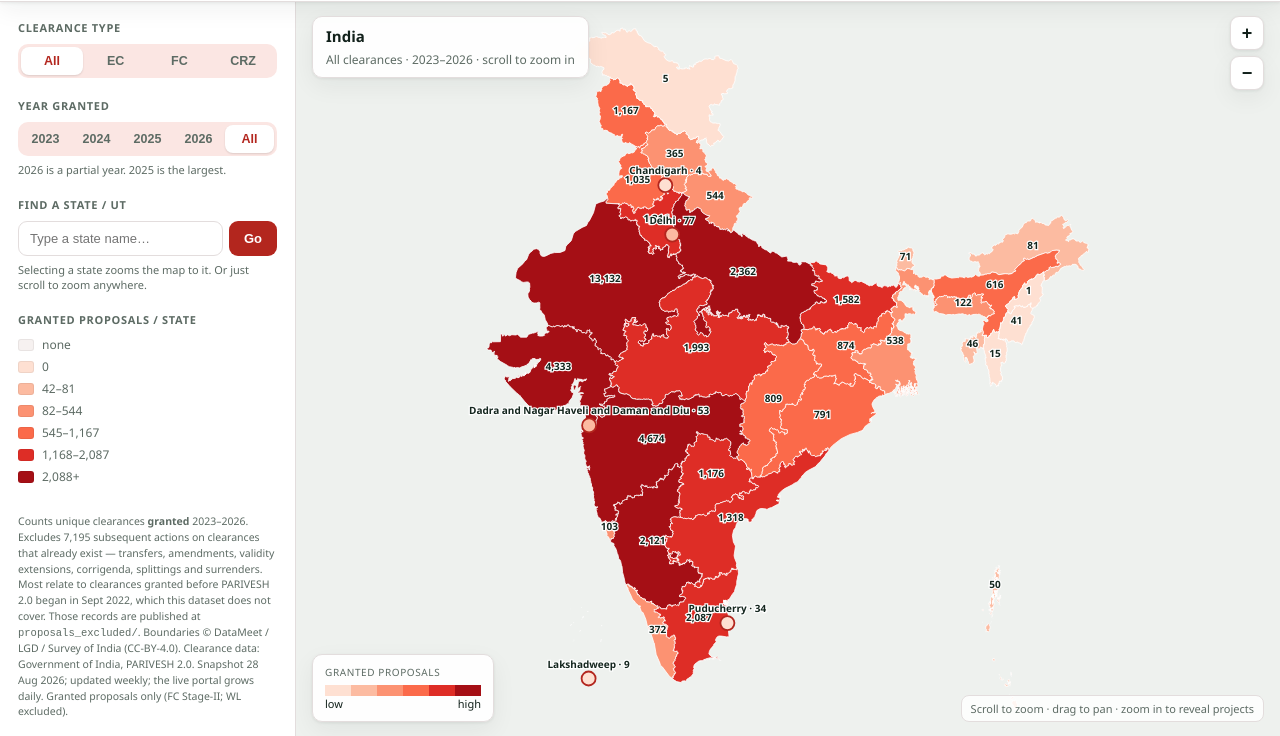
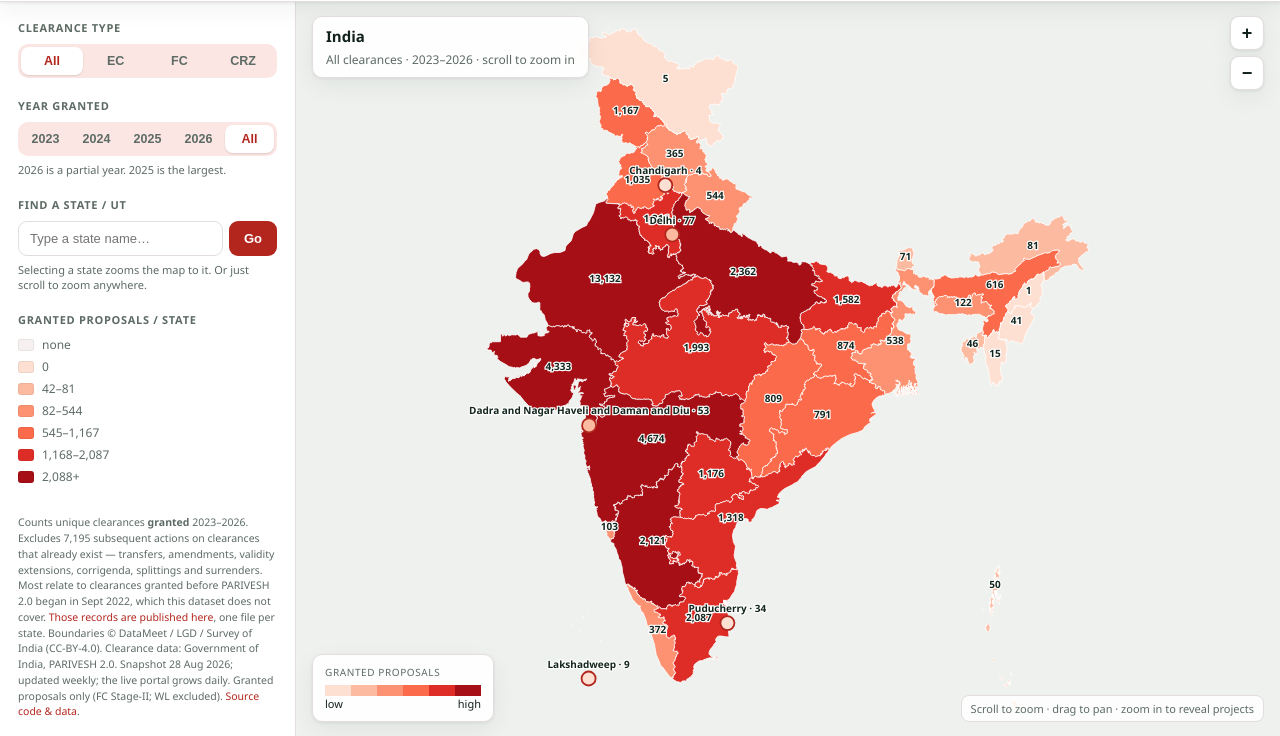
Before and after one commit to captainsai2105-cell/india-environmental-clearances-map, a plain HTML site: page map_v1/index.html in a window 1280 px wide. Shown: the part 64-800 px from the top of the page. Drawn offline with Linux system fonts and the light colour scheme.

Commit message:
Make the "published alongside" claim actually followable
The footnote said the excluded records are published at proposals_excluded/,
as plain text. A reader doing the obvious thing -- appending that to the site
URL -- gets a 404, because Pages serves no directory listing. Individual files
resolve, but only if you already know the state filename. So the claim was
true and unverifiable, which reads as false.

It is now a link to the repo folder, where all 31 files are browsable. The
footer also gains a plain "Source code & data" link; it previously had none, so
there was no route from the map to the repo at all.

Matters because the whole argument for publishing the excluded set rather than
deleting it is that anyone can check shown + excluded against the total. That
only works if they can reach it.

Co-Authored-By: Claude Opus 5 <noreply@anthropic.com>

```diff
--- a/map_v1/index.html
+++ b/map_v1/index.html
@@ -203,6 +203,8 @@
       Boundaries © DataMeet / LGD / Survey of India (CC-BY-4.0). Clearance data:
       Government of India, PARIVESH 2.0. Snapshot <span id="asofFoot">8 Aug 2026</span>; updated weekly; the live portal grows daily.
       Granted proposals only (FC Stage-II; WL excluded).
+      <a href="https://github.com/captainsai2105-cell/india-environmental-clearances-map"
+         target="_blank" rel="noopener">Source code &amp; data</a>.
     </footer>
   </div>
 </div>
@@ -223,6 +225,7 @@ const svg=$("#map"),cv=$("#pts"),ctx=cv.getContext("2d"),tip=$("#tip"),NS="http:
 let vp=null,lbl=null,mk=null;
 
 /* ---------- load ---------- */
+const REPO="https://github.com/captainsai2105-cell/india-environmental-clearances-map";
 let VER="";                         // data version: cache-buster for the per-state files
 async function boot(){
   // data_meta.json is rewritten by every scheduled update, so the snapshot date
@@ -242,7 +245,12 @@ async function boot(){
         fmtNum(ex.total)+" subsequent actions on clearances that already exist — transfers, "+
         "amendments, validity extensions, corrigenda, splittings and surrenders. Most relate to "+
         "clearances granted before PARIVESH 2.0 began in Sept 2022, which this dataset does not "+
-        "cover. Those records are published at <code>proposals_excluded/</code>.";
+        // A real link, not a bare path: appending proposals_excluded/ to this site's URL
+        // 404s, because Pages serves no directory listing. The repo folder is the only
+        // route a reader can actually follow, and a claim you cannot check is worse than
+        // no claim at all.
+        "cover. <a href=\""+REPO+"/tree/main/map_v1/proposals_excluded\" target=\"_blank\" "+
+        "rel=\"noopener\">Those records are published here</a>, one file per state.";
     }
   }
   [STATES,COUNTS]=await Promise.all([
```
